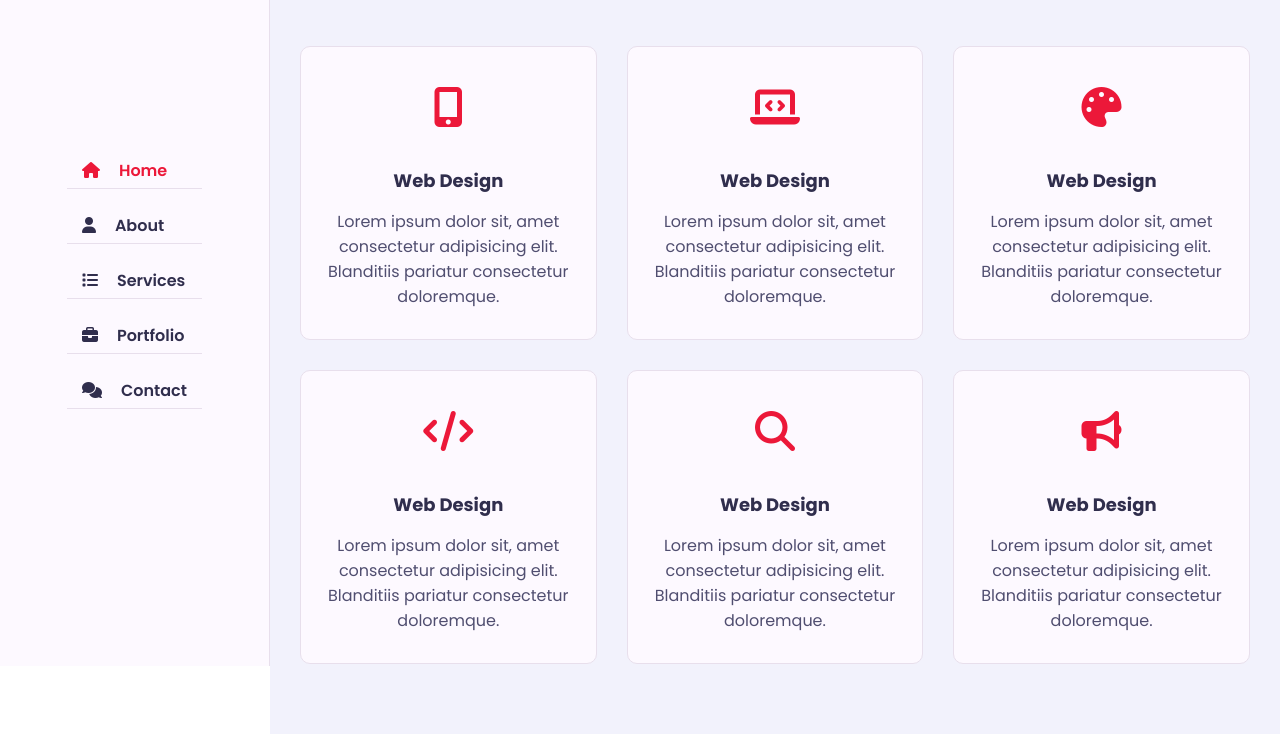
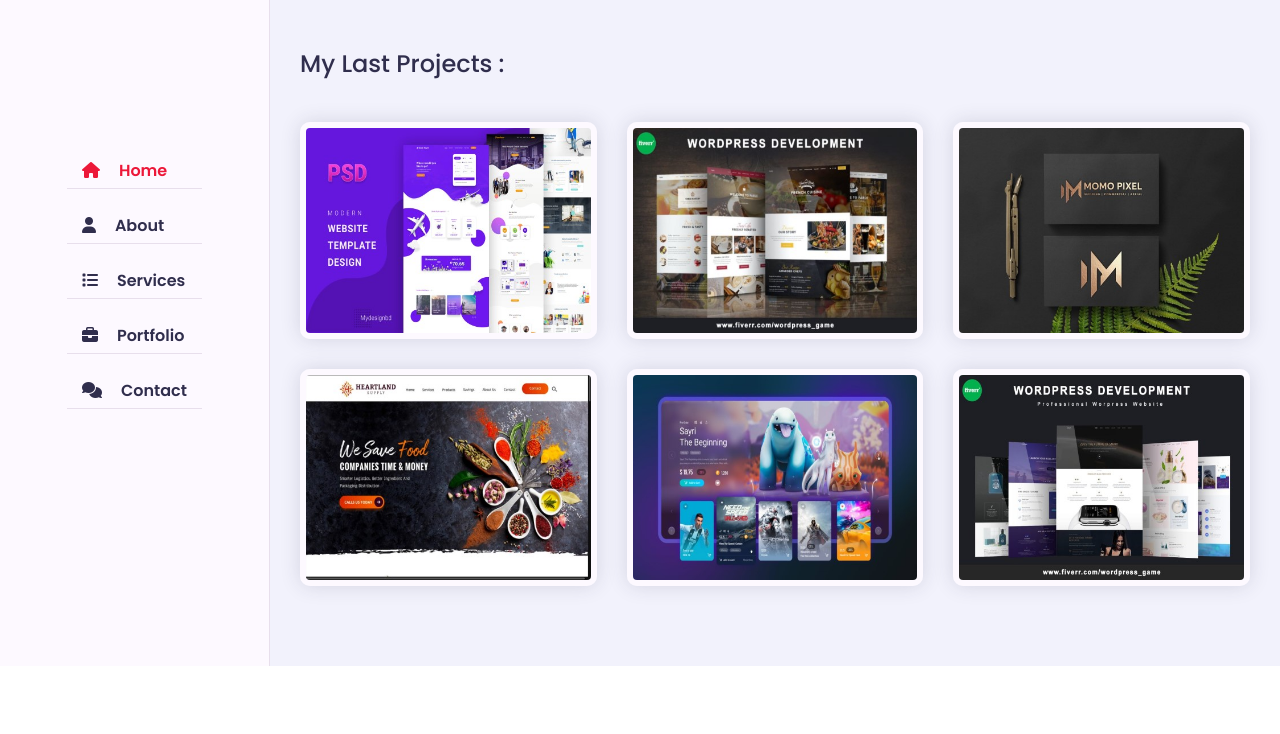
Before and after one commit to MdRasen/Modern-Portfolio-Website, a plain HTML site: page index.html in a window 1280 px wide. Shown: the part 134-868 px from the top of the page. After the commit the page ends 800 px from the top, so only its background shows below. Drawn offline with Linux system fonts and the light colour scheme; a web font is replaced by a local one.

Commit message:
Portfolio section completed

```diff
--- a/css/style.css
+++ b/css/style.css
@@ -593,3 +593,39 @@ h3.my-profession {
 }
 
 /* Service End */
+
+/* Portfolio Start */
+.portfolio .container {
+    padding-bottom: 40px;
+}
+
+.portfolio .portfolio-heading {
+    flex: 0 0 100%;
+    max-width: 100%;
+    margin-bottom: 40px;
+}
+
+.portfolio .portfolio-heading h2 {
+    color: var(--text-black-900);
+    font-weight: 500;
+}
+
+.portfolio .portfolio-item {
+    flex: 0 0 33.33%;
+    max-width: 33.33%;
+    margin-bottom: 30px;
+}
+
+.portfolio .portfolio-item-innner {
+    border: 6px solid var(--bg-black-100);
+    border-radius: 10px;
+    overflow: hidden;
+    cursor: pointer;
+}
+
+.portfolio .portfolio-item-innner .portfolio-img img {
+    width: 100%;
+    display: block;
+}
+
+/* Portfolio End */
--- a/index.html
+++ b/index.html
@@ -246,7 +246,7 @@
             <!-- About Section End -->
 
             <!-- Services Section Start -->
-            <section class="service section">
+            <section class="service section hidden">
                 <div class="container">
                     <div class="row">
                         <div class="section-title padd-15">
@@ -324,6 +324,72 @@
                 </div>
             </section>
             <!-- Services Section End -->
+
+            <!-- Portfolio Section Start -->
+            <section class="portfolio section">
+                <div class="container">
+                    <div class="row">
+                        <div class="section-title padd-15">
+                            <h2>Portfolio</h2>
+                        </div>
+                    </div>
+                    <div class="row">
+                        <div class="portfolio-heading padd-15">
+                            <h2>My Last Projects :</h2>
+                        </div>
+                    </div>
+                    <div class="row">
+                        <!-- Portfolio item -->
+                        <div class="portfolio-item padd-15">
+                            <div class="portfolio-item-innner shadow-dark">
+                                <div class="portfolio-img">
+                                    <img src="images/portfolio/portfolio-1.jpg" alt="portfolio-1">
+                                </div>
+                            </div>
+                        </div>
+                        <!-- Portfolio item -->
+                        <div class="portfolio-item padd-15">
+                            <div class="portfolio-item-innner shadow-dark">
+                                <div class="portfolio-img">
+                                    <img src="images/portfolio/portfolio-2.jpg" alt="portfolio-2">
+                                </div>
+                            </div>
+                        </div>
+                        <!-- Portfolio item -->
+                        <div class="portfolio-item padd-15">
+                            <div class="portfolio-item-innner shadow-dark">
+                                <div class="portfolio-img">
+                                    <img src="images/portfolio/portfolio-3.jpg" alt="portfolio-3">
+                                </div>
+                            </div>
+                        </div>
+                        <!-- Portfolio item -->
+                        <div class="portfolio-item padd-15">
+                            <div class="portfolio-item-innner shadow-dark">
+                                <div class="portfolio-img">
+                                    <img src="images/portfolio/portfolio-4.jpg" alt="portfolio-4">
+                                </div>
+                            </div>
+                        </div>
+                        <!-- Portfolio item -->
+                        <div class="portfolio-item padd-15">
+                            <div class="portfolio-item-innner shadow-dark">
+                                <div class="portfolio-img">
+                                    <img src="images/portfolio/portfolio-5.jpg" alt="portfolio-5">
+                                </div>
+                            </div>
+                        </div>
+                        <!-- Portfolio item -->
+                        <div class="portfolio-item padd-15">
+                            <div class="portfolio-item-innner shadow-dark">
+                                <div class="portfolio-img">
+                                    <img src="images/portfolio/portfolio-6.jpg" alt="portfolio-6">
+                                </div>
+                            </div>
+                        </div>
+                    </div>
+                </div>
+            </section>
         </div>
         <!-- Main Content End -->
     </div>
```
